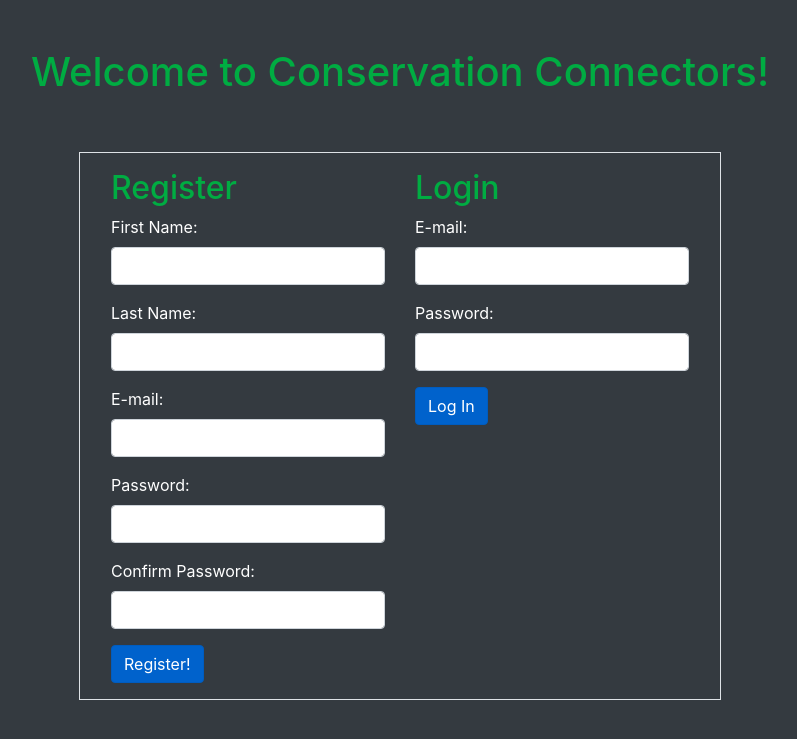
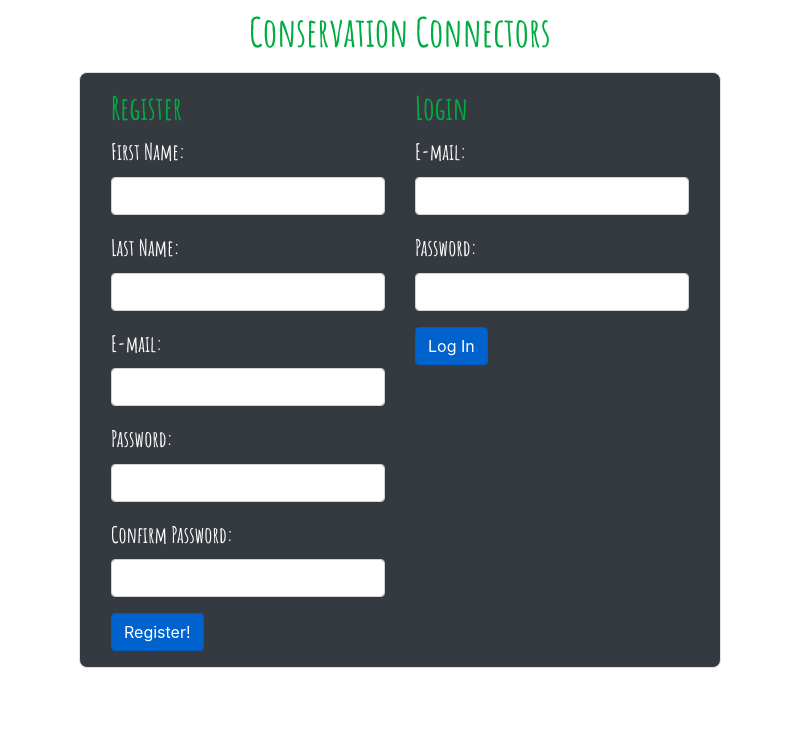
Before and after one commit to Hughes-D/algo_prac, a Django app: page / in a window 1280 px wide. Shown: the top 739 px of the page, without its empty margins (240-1037 px from the left). Run offline with Django 3.2, Linux system fonts and the light colour scheme; some libraries are stand-ins or nearby versions.

Commit message:
new fonts

```diff
--- a/my_final_proj/login_app/static/style.css
+++ b/my_final_proj/login_app/static/style.css
@@ -1,9 +1,21 @@
 body {
-  background-color: grey;
+  background-color: ;
 }
 
 h1,
 h1.p-5,
 h2 {
+  font-family: 'Amatic SC', cursive;
+  font-weight: 700;
   color: #00ac42;
 }
+
+label {
+  font-family: 'Amatic SC', cursive;
+  font-weight: 700;
+  font-size: 1.4rem;
+}
+
+.form-container {
+  border-radius: .5rem;
+}
--- a/my_final_proj/login_app/templates/dash.html
+++ b/my_final_proj/login_app/templates/dash.html
@@ -9,6 +9,7 @@
     <script src="https://ajax.googleapis.com/ajax/libs/jquery/3.5.1/jquery.min.js"></script>
     <script src="https://cdnjs.cloudflare.com/ajax/libs/popper.js/1.16.0/umd/popper.min.js"></script>
     <script src="https://maxcdn.bootstrapcdn.com/bootstrap/4.5.2/js/bootstrap.min.js"></script>
+    <script src="https://kit.fontawesome.com/c5b8e1eca5.js" crossorigin="anonymous"></script>
     {% load static %}
     <link rel="stylesheet" href="{% static 'style.css' %}">
 </head>
--- a/my_final_proj/login_app/templates/index.html
+++ b/my_final_proj/login_app/templates/index.html
@@ -1,9 +1,14 @@
 <!DOCTYPE html>
 <html lang="en">
+
 <head>
     <meta charset="UTF-8">
     <meta http-equiv="X-UA-Compatible" content="IE=edge">
     <meta name="viewport" content="width=device-width, initial-scale=1.0">
+    <link rel="preconnect" href="https://fonts.googleapis.com">
+    <link rel="preconnect" href="https://fonts.gstatic.com" crossorigin>
+    <link href="https://fonts.googleapis.com/css2?family=Amatic+SC:wght@400;700&family=Great+Vibes&display=swap"
+        rel="stylesheet">
     <title>Login</title>
     <link rel="stylesheet" href="https://maxcdn.bootstrapcdn.com/bootstrap/4.5.2/css/bootstrap.min.css">
     <script src="https://ajax.googleapis.com/ajax/libs/jquery/3.5.1/jquery.min.js"></script>
@@ -12,22 +17,23 @@
     {% load static %}
     <link rel="stylesheet" href="{% static 'style.css' %}">
 </head>
-<body class="bg-dark">
+
+<body>
     <div class="d-flex justify-content-center">
-        <h1 class="p-5">Welcome to Conservation Connectors!</h1>
+        <h1 class="p-2">Conservation Connectors</h1>
     </div>
     <div class="wrapper d-flex justify-content-center">
         {% if messages %}
-            <ul class="messages">
-                {% for message in messages %}
-                    <li>
-                    {% if message.tags %} class="{{ message.tags }}"{% endif %}>{{ message }}
-                    </li>
-                {% endfor %}
-            </ul>
+        <ul class="messages ">
+            {% for message in messages %}
+            <li>
+                {% if message.tags %}{{ message.tags }}{% endif %}{{ message }}
+            </li>
+            {% endfor %}
+        </ul>
         {% endif %}
-        <div class="d-inline-flex p-3 border text-white">
-            <div class=''>
+        <div class="form-container bg-dark d-inline-flex p-3 border text-white">
+            <div class='form-register'>
                 <form class="container" action="/create" method="post">
                     {% csrf_token %}
                     <h2>Register</h2>
@@ -46,7 +52,6 @@
                     <div class="form-group">
                         <label for="password">Password:</label>
                         <input type="password" class="form-control" name="password" id="password">
-
                     </div>
                     <div class="form-group">
                         <label for="confirm">Confirm Password:</label>
@@ -56,7 +61,7 @@
                 </form>
             </div>
 
-            <div class="Login">
+            <div class="form-login">
                 <form class="container" action="/login" method="post">
                     {% csrf_token %}
                     <h2>Login</h2>
@@ -74,4 +79,5 @@
         </div>
     </div>
 </body>
+
 </html>
--- a/my_final_proj/login_app/views.py
+++ b/my_final_proj/login_app/views.py
@@ -41,7 +41,7 @@ def dash(request):
 def login(request):
     users = User.objects.filter(email = request.POST['email'])
     if len(users) == 0:
-        messages.error(request, "User doesn't exsits")
+        messages.error(request, "User not found")
         return redirect('/')
     user= users[0]
     if bcrypt.checkpw(request.POST['password'].encode(), user.password.encode()):
@@ -49,7 +49,7 @@ def login(request):
         request.session['user_id'] = user.id
         return redirect('/dash')
     else:
-        print("failed password")
+        print("wrong password")
         messages.error(request, "Wrong password")
     return redirect('/')
 
```
